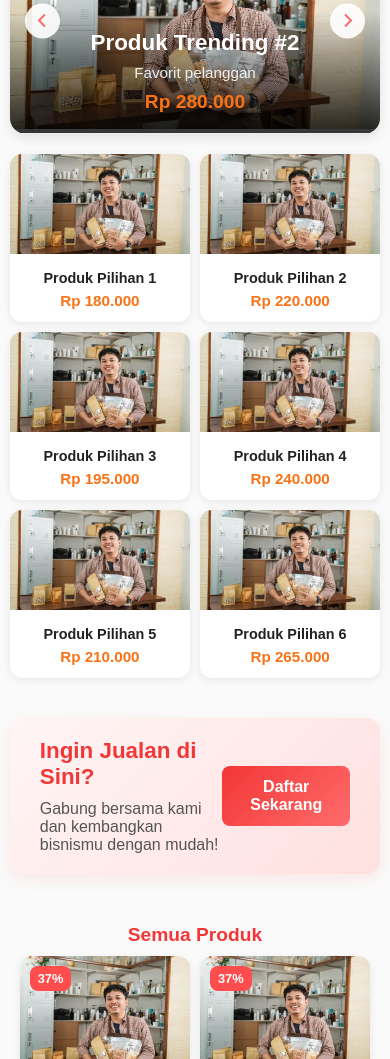
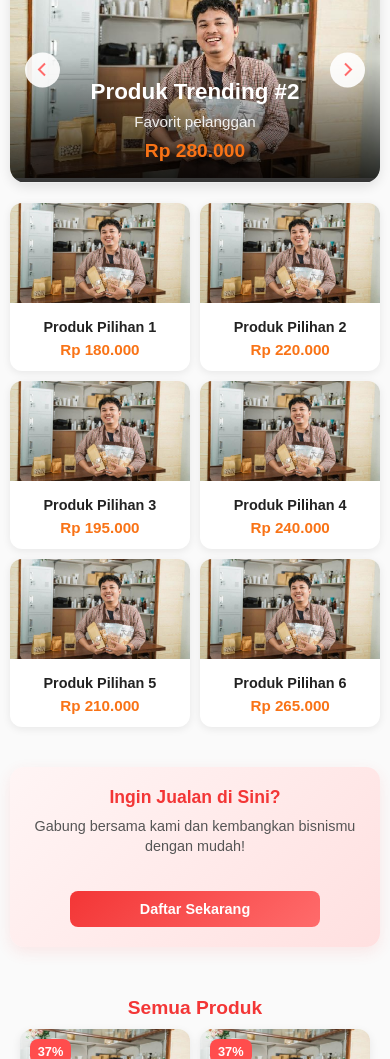
Before and after one commit to chaali03/UMKMotion, an Astro site: page /etalase in a window 390 px wide. Shown: the part 941-2000 px from the top of the page. Built offline with nearby package versions, Linux system fonts and the light colour scheme; Astro itself is replaced by a stand-in of ours.

Commit message:
FIxing Sell-promotion layout responsive + search bar responsive

```diff
--- a/src/Etalase/Etalase.astro
+++ b/src/Etalase/Etalase.astro
@@ -35,15 +35,13 @@
             <section class="search-card">
               <div class="search-item">
                 <div class="search-input-wrapper">
-                    <svg class="search-icon" width="20" height="20" viewBox="0 0 24 24" fill="none" stroke="currentColor" stroke-width="2">
-                      <circle cx="11" cy="11" r="8"></circle>
-                      <path d="m21 21-4.35-4.35"></path>
-                    </svg>
-                  <input type="text" placeholder="Cari produk..." />
-                  <button>Cari</button>
-                </div>
+                  <input type="text" placeholder="Cari produk, layanan, dll...">
+                  <svg class="search-icon" width="20" height="20" viewBox="0 0 24 24" fill="none" stroke="currentColor" stroke-width="2">
+                    <circle cx="11" cy="11" r="8"></circle> <path d="m21 21-4.35-4.35"></path>
+                  </svg>
+                </div>
+                <button type  ="submit">Cari</button>
               </div>
-
               <div class="filter-item">
                 <p>Filter produk</p>
                 <div class="category-wrapper">
@@ -945,7 +943,7 @@
     /* ===== Sell Promotion ===== */
     .sell-promotion {
       background: linear-gradient(135deg, #fff5f5, #ffe0e0);
-      padding: 25px;
+      padding: 25px 30px;
       border-radius: 14px;
       box-shadow: 0 5px 15px rgba(243,54,54,0.1);
       margin: 40px 0;
@@ -953,17 +951,20 @@
       display: flex;
       justify-content: space-between;
       align-items: center;
-      padding: 20px 30px;
+      gap: 20px;
+      transition: all 0.3s ease;
     }
 
     .sell-text h3 {
       font-size: 1.4rem;
       color: #f33636;
+      margin-bottom: 8px;
     }
 
     .sell-text p {
-      margin: 10px 0 0;
+      margin: 0;
       color: #555;
+      line-height: 1.4;
     }
 
     .sell-promotion button {
@@ -975,12 +976,51 @@
       font-size: 1em;
       font-weight: 600;
       cursor: pointer;
-      transition: .3s;
+      transition: 0.3s;
+      white-space: nowrap;
     }
 
     .sell-promotion button:hover {
       transform: translateY(-3px);
       box-shadow: 0 8px 20px rgba(243,54,54,0.4);
+    }
+
+    /* --- RESPONSIVE DESIGN --- */
+    @media (max-width: 768px) {
+      .sell-promotion {
+        flex-direction: column;
+        text-align: center;
+        padding: 25px 20px;
+      }
+
+      .sell-text h3 {
+        font-size: 1.2rem;
+      }
+
+      .sell-promotion button {
+        width: 100%;
+        max-width: 250px;
+        margin-top: 15px;
+      }
+    }
+
+    @media (max-width: 480px) {
+      .sell-promotion {
+        padding: 20px 15px;
+      }
+
+      .sell-text h3 {
+        font-size: 1.1rem;
+      }
+
+      .sell-text p {
+        font-size: 0.9rem;
+      }
+
+      .sell-promotion button {
+        font-size: 0.9rem;
+        padding: 10px 24px;
+      }
     }
 
     /* ===== Product List ===== */
```
